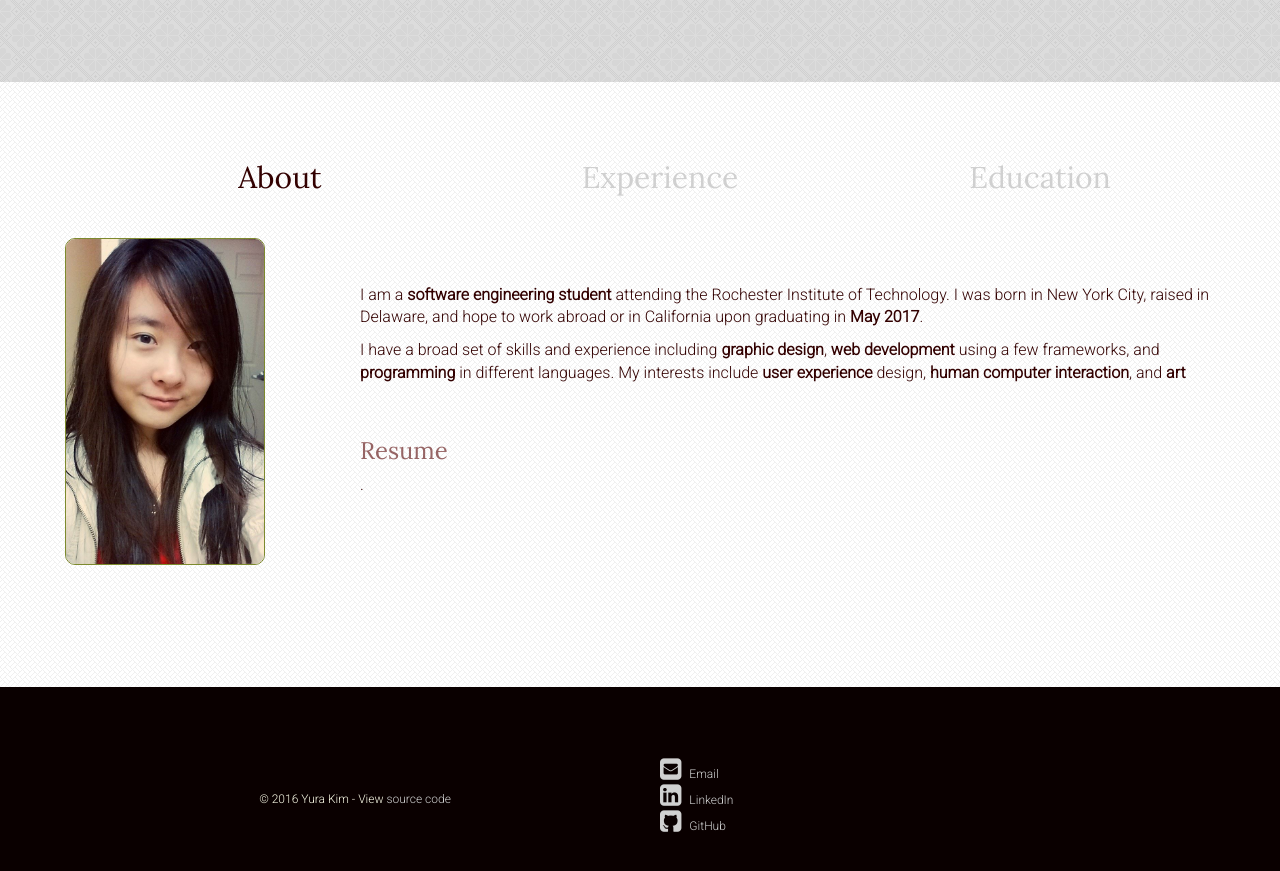
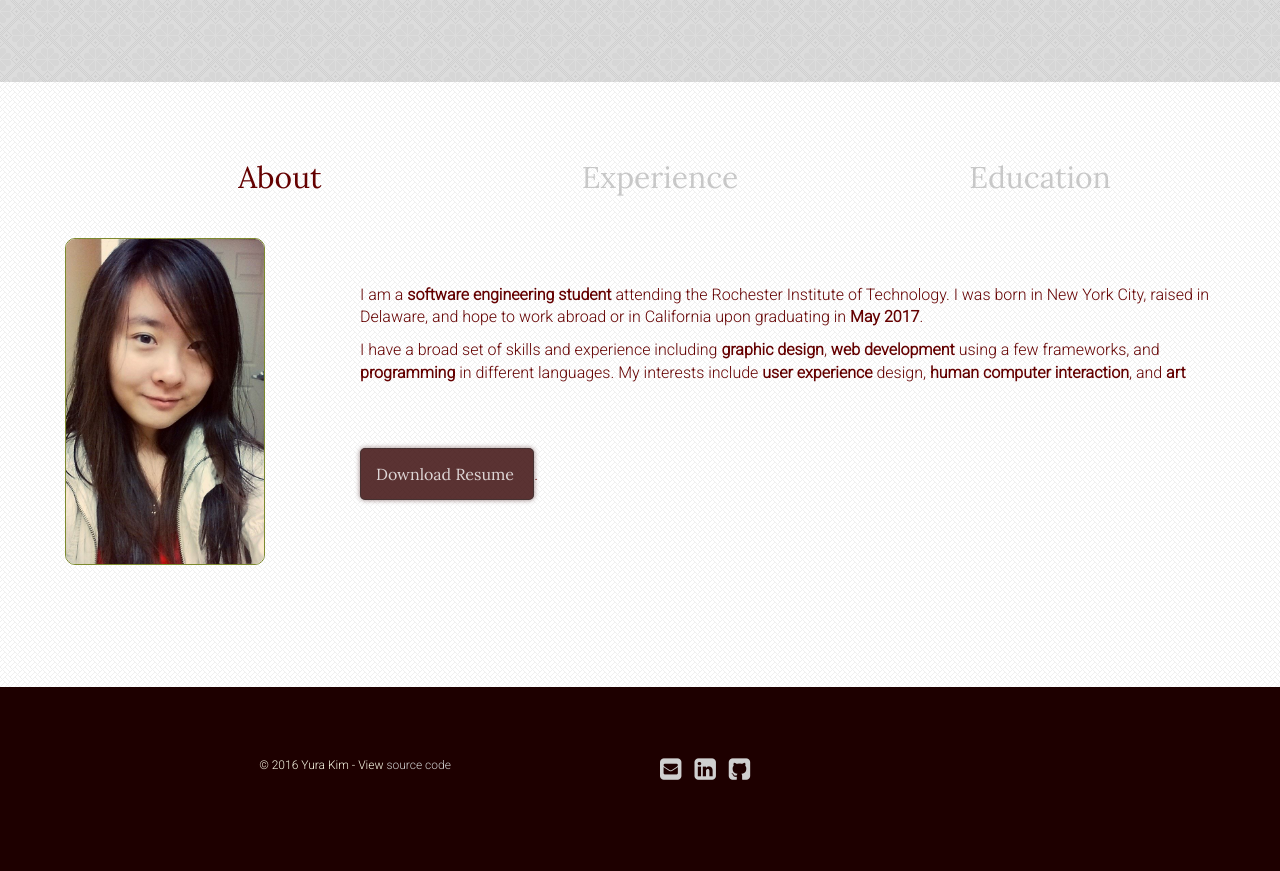
Before and after one commit to yura-kim/yurak.im, a plain HTML site: page index.html in a window 1280 px wide. Shown: the part 1140-2011 px from the top of the page. Drawn offline with Linux system fonts and the light colour scheme.

Commit message:
Small updates

```diff
--- a/css/stylesheet.css
+++ b/css/stylesheet.css
@@ -25,7 +25,7 @@ body {
 	padding: 0px;
 	font-family: 'Roboto', 'Arial', sans-serif;
 	font-size: 16px;
-	color: rgba(50,0,0,1);
+	color: rgba(100,0,0,1);
 	background-image: url("../images/norwegian_rose.png");
 	background-attachment: fixed;
 }
@@ -39,7 +39,7 @@ a:hover {
 }
 
 footer {
-	background: rgba(10,0,0,1);
+	background: rgba(30,0,0,1);
 	padding: 70px;
 	width: 100%;
 	height: 200px;
@@ -97,19 +97,21 @@ h4 {
 }
 
 .button {
-	background: rgba(255,255,255,.8);
+	background: rgba(50,0,0,.8);
+	color: rgba(255,255,255,.8);
 	border: 1px solid rgba(50,50,50,.5);
 	border-radius: 5px;
 	padding: 15px;
 	overflow: auto;
 	text-align: center;
 	font-family: 'Lora','Times New Roman',serif;
-	box-shadow: 0px 0px 2px rgba(50,0,0,.5);
+	box-shadow: 0px 0px 5px rgba(50,0,0,.5);
 }
 .button:hover {
 	box-shadow: none;
+	background: rgba(30,0,0,1);
 }
-.button-link, .button-link:hover, .button-link:visited {
+.button-link a, .button-link:hover, .button-link:visited {
 	color: rgba(150,100,100,1);
 	text-decoration: none;
 }
@@ -124,14 +126,6 @@ h4 {
 	padding-bottom: 100px;
 	min-height: 600px;
 	height: auto;
-}
-#tab21 a, #about a:visited {
-	color: rgba(150,100,100,1);
-	text-decoration: none;
-}
-#tab21 a:hover {
-	color: rgba(50,0,0,1);
-	text-decoration: none;
 }
 
 
@@ -153,7 +147,7 @@ h4 {
 }
 
 .tab-links a {
-	color: #D0D0D0;
+	color: rgba(200,200,200,1);
     padding:9px 15px;
     display:inline-block;
     border-radius:3px 3px 0px 0px;
@@ -162,11 +156,12 @@ h4 {
 }
 
 .tab-links a:hover {
+	color: rgba(200,150,150,1);
     text-decoration:none;
 }
 
 li.active a, li.active a:hover {
-	color: rgba(50,0,0,1);
+	color: rgba(100,0,0,1);
 	font-weight: bold;
 	text-decoration: none;
 }
--- a/index.html
+++ b/index.html
@@ -101,7 +101,13 @@
 
 							<p>I have a broad set of skills and experience including <strong>graphic design</strong>, <strong>web development</strong> using a few frameworks, and <strong>programming</strong> in different languages. My interests include <strong>user experience</strong> design, <strong>human computer interaction</strong>, and <strong>art</strong></p>
 							<br>
-							<p><a href="documents/resume.pdf" target="_blank"><h2 style="font-size:1.5em">Resume</h2></a>.</p>
+							<br>
+							<br>
+							<a href="documents/resume.pdf" target="_blank">
+							<span class="button" style="font-family:'Lora','Times New Roman',serif">
+								Download Resume
+							</span>
+							</a>.
 						</div>
 					</div>
 
@@ -213,16 +219,12 @@
 
 		<footer>
 			<div class="col-lg-6 col-md-6 col-sm-6 col-xs-12" style="text-align:center">
-				<br>
-				<br>
 				<p>&copy 2016 Yura Kim - View <a href="https://github.com/San-Toki/yurak.im" target="_blank">source code</a></p>
 			</div>
 			<div class="col-lg-6 col-md-6 col-sm-6 col-xs-12">
-				<a href="mailto:yuraxkim@gmail.com"><i class="fa fa-envelope-square" style="font-size:25px;padding-left:5px;padding-right:5px"></i> Email</a>
-				<br>
-				<a href="http://www.linkedin.com/in/yuraxkim" target="_blank"><i class="fa fa-linkedin-square" style="font-size:25px;padding-left:5px;padding-right:5px"></i> LinkedIn</a>
-				<br>
-				<a href="https://github.com/San-Toki" target="_blank"><i class="fa fa-github-square" style="font-size:25px;padding-left:5px;padding-right:5px"></i> GitHub</a>
+				<a href="mailto:yuraxkim@gmail.com"><i class="fa fa-envelope-square" style="font-size:25px;padding-left:5px;padding-right:5px"></i></a>
+				<a href="http://www.linkedin.com/in/yuraxkim" target="_blank"><i class="fa fa-linkedin-square" style="font-size:25px;padding-left:5px;padding-right:5px"></i></a>
+				<a href="https://github.com/San-Toki" target="_blank"><i class="fa fa-github-square" style="font-size:25px;padding-left:5px;padding-right:5px"></i></a>
 			</div>
 		</footer>
 	</body>
```
